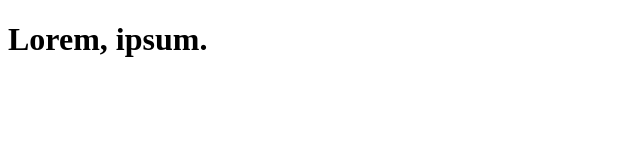
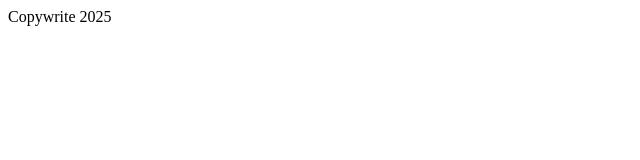
Before and after one commit to anooptechie/learn-git, a plain HTML site: page footer.html in a window 1280 px wide. Shown: the whole page, without its empty margins (0-640 px from the left). Drawn offline with Linux system fonts and the light colour scheme.

Commit message:
change footer text

```diff
--- a/footer.html
+++ b/footer.html
@@ -6,6 +6,6 @@
     <title>Git website</title>
 </head>
 <body>
-    <h1>Lorem, ipsum.</h1>
+    <footer>Copywrite 2025</footer>
 </body>
 </html>
```
